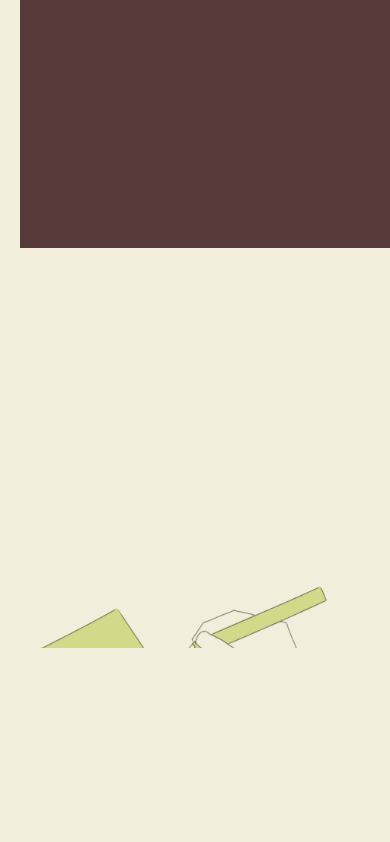
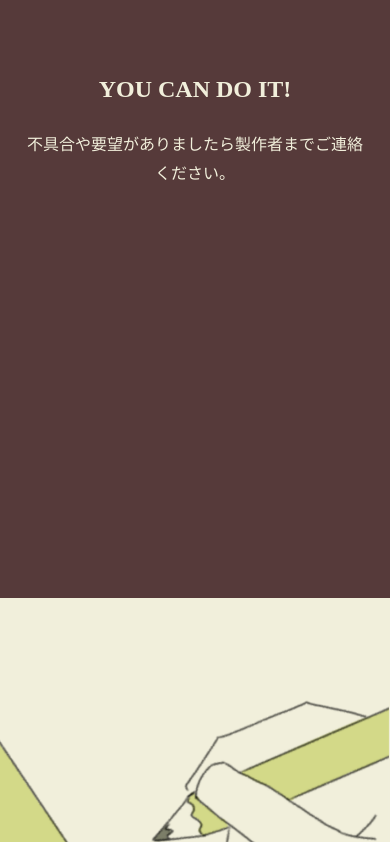
Before and after one commit to namuru16/namuru16.github.io, a plain HTML site: page index.html in a window 390 px wide. Shown: the part 3178-4020 px from the top of the page. Before the commit the page ends 3826 px from the top, so only its background shows below. Drawn offline with Linux system fonts and the light colour scheme.

Commit message:
Update layout.css

```diff
--- a/CSS/layout.css
+++ b/CSS/layout.css
@@ -97,62 +97,54 @@
     background-repeat: no-repeat;
 }
 
-/* スマホ用縦並び*/
+/* ===================================================
+   スマホ（画面幅768px以下）用の縦並びレイアウト
+=================================================== */
 @media screen and (max-width: 768px) {
+    /* multiscroll特有の固定高さを解除し、縦スクロールできるようにする */
     html, body {
         overflow: auto !important;
         height: auto !important;
-        position: relative !important;
     }
 
     #multiscroll {
         height: auto !important;
-        position: relative !important;
     }
 
-    /* 2. 各セクション（左右の親要素）の絶対配置を解除 */
-    .ms-section {
-        height: auto !important;
-        position: relative !important;
-        top: auto !important;
-        display: block !important; /* flexから通常配置に変更し、崩れを防ぐ */
-    }
-
-    /* 3. 左側の文章、右側の画像を100%幅にし、通常の縦並びにする */
+    /* 1. PC用の左右分割コンテナ（ms-left, ms-right）を解除 */
     .ms-left, .ms-right {
         width: 100% !important;
         position: relative !important;
         float: none !important;
         top: auto !important;
-        left: auto !important;
-        right: auto !important;
         transform: none !important;
-        height: auto !important;
     }
 
-    .ms-right {
-        display: block !important;
-        height: 350px !important; /* スマホ時の画像エリアの高さ */
+    /* 2. セクション全体の高さも、コンテンツに合わせて自動調節にする */
+    .ms-section {
+        height: auto !important;
+        min-height: 50vh; /* 各ブロックを画面の半分くらいの高さで確保 */
+        position: relative !important;
+    }
+
+    /* 3. 左側の文章（背景色：茶色）と、右側の画像（背景画像）の表示設定 */
+    #left1, #left2, #left3, #left4 {
+        background-color: #563a3a;
+        padding: 50px 20px; /* 上下に余白を作って縦並びを見やすく */
+    }
+
+    #right1, #right2, #right3, #right4 {
+        height: 300px !important; /* スマホ時の画像エリアの高さを指定 */
         background-size: cover;
         background-position: center;
         background-repeat: no-repeat;
     }
 
-    .ms-left {
-        display: block !important;
-        padding: 50px 20px !important;
-    }
-
-    #left1, #left2, #left3, #left4 {
-        background-color: #563a3a !important;
-    }
-
+    /* 4. テキストの位置決め（tyuuou）をスマホ用に調整 */
     .tyuuou {
         position: static !important;
         transform: none !important;
-        width: 100% !important;
-        margin: 0 auto !important;
-        padding: 0 !important;
-        text-align: center !important;
+        width: 100%;
+        margin: 0 auto;
     }
 }
```
